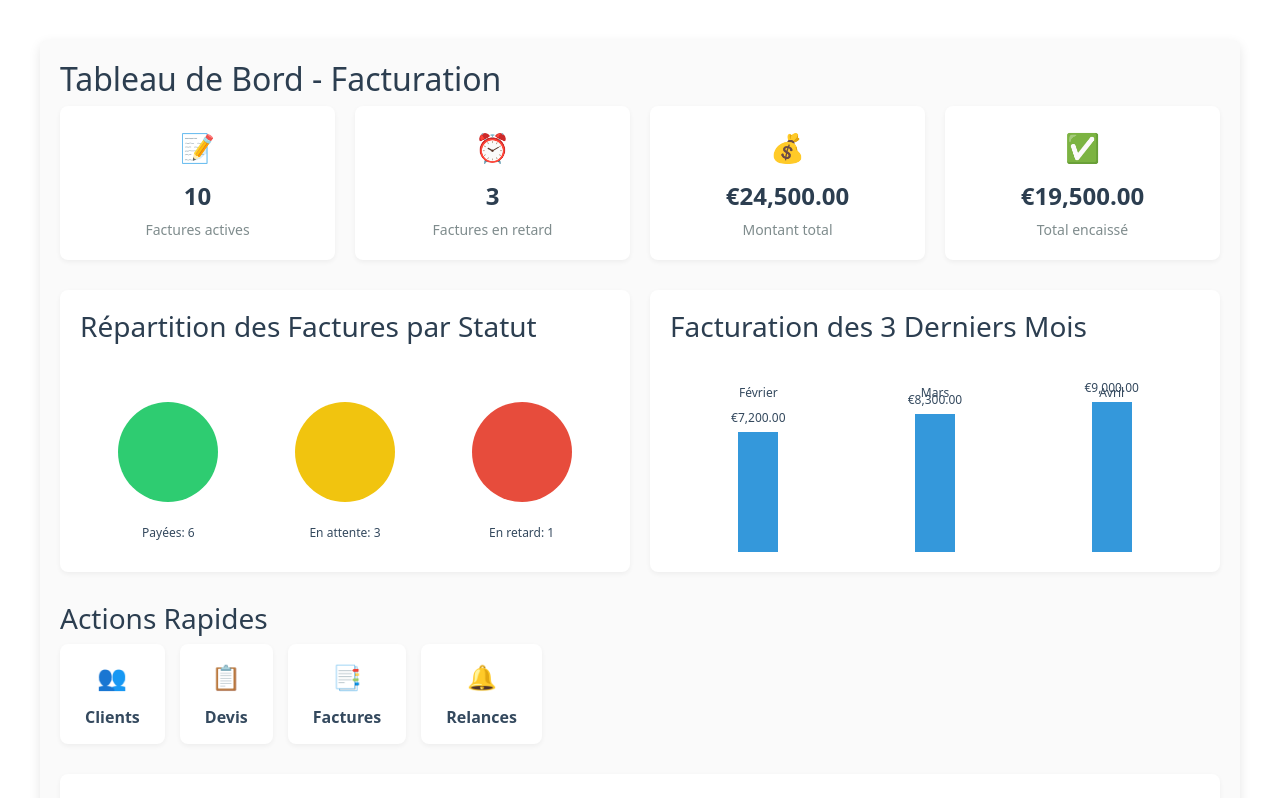
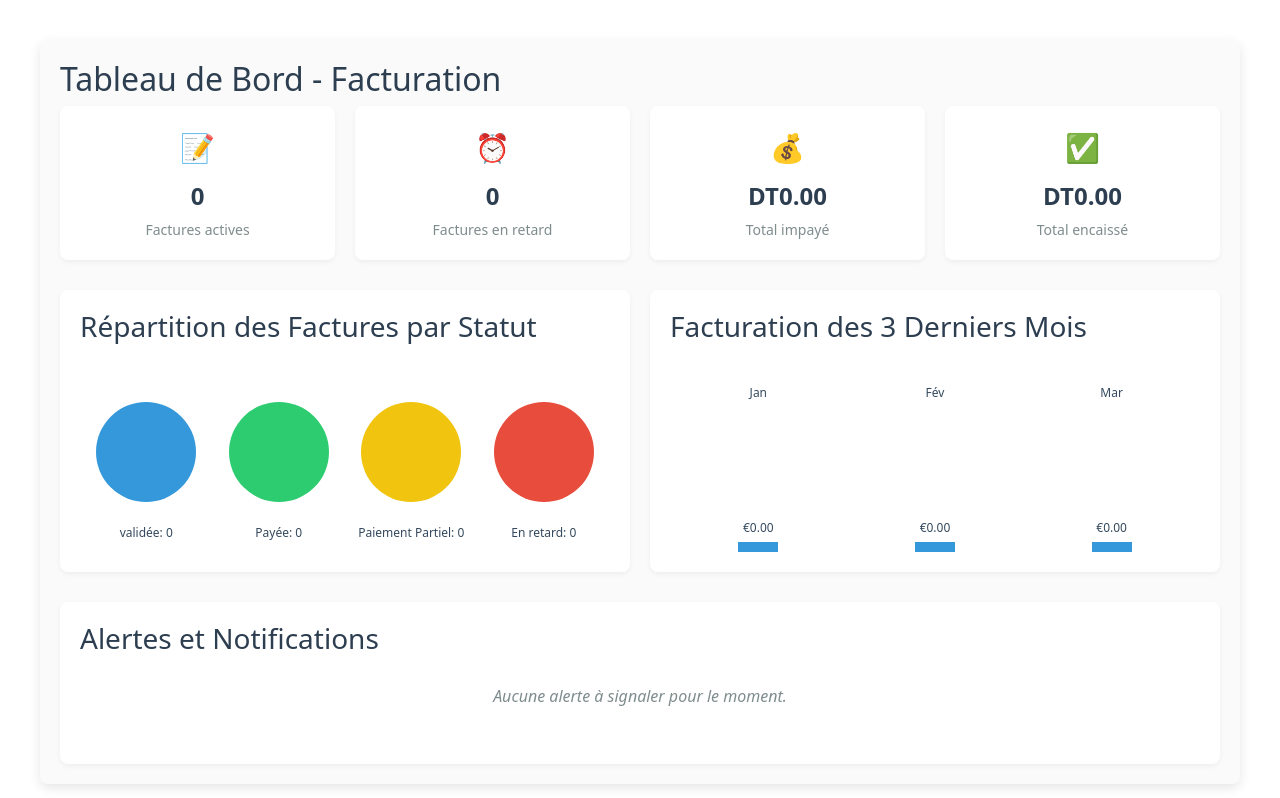
Before and after one commit to Ahmed-Zekri-Data/BilanPlus, an Angular app in the folder Frontend/: page /dashboard in a window 1280 px wide. Shown: the top 798 px of the page. Built offline with nearby package versions, Linux system fonts and the light colour scheme.

Commit message:
problème dashboard résolu

```diff
--- a/Frontend/src/app/dashboard/dashboard.component.html
+++ b/Frontend/src/app/dashboard/dashboard.component.html
@@ -16,13 +16,13 @@
 
       <div class="stat-card">
         <div class="stat-icon">💰</div>
-        <div class="stat-value">{{ totalAmount | currency:'EUR' }}</div>
-        <div class="stat-label">Montant total</div>
+        <div class="stat-value">{{ totalAmount | currency:'DT' }}</div>
+        <div class="stat-label">Total impayé </div>
       </div>
 
       <div class="stat-card">
         <div class="stat-icon">✅</div>
-        <div class="stat-value">{{ totalPaid | currency:'EUR' }}</div>
+        <div class="stat-value">{{ totalPaid | currency:'DT' }}</div>
         <div class="stat-label">Total encaissé</div>
       </div>
     </div>
@@ -58,27 +58,6 @@
       </div>
     </div>
 
-    <div class="action-row">
-      <h3>Actions Rapides</h3>
-      <div class="action-buttons">
-        <button class="action-btn" (click)="navigateToClients()">
-          <span class="action-icon">👥</span>
-          <span class="action-text">Clients</span>
-        </button>
-        <button class="action-btn" (click)="navigateToDevis()">
-          <span class="action-icon">📋</span>
-          <span class="action-text">Devis</span>
-        </button>
-        <button class="action-btn" (click)="navigateToFactures()">
-          <span class="action-icon">📑</span>
-          <span class="action-text">Factures</span>
-        </button>
-        <button class="action-btn" (click)="navigateToRelances()">
-          <span class="action-icon">🔔</span>
-          <span class="action-text">Relances</span>
-        </button>
-      </div>
-    </div>
 
     <div class="alertes-section">
       <h3>Alertes et Notifications</h3>
@@ -90,9 +69,6 @@
             <div class="alert-title">{{ alert.title }}</div>
             <div class="alert-description">{{ alert.description }}</div>
           </div>
-          <div class="alert-actions">
-            <button class="btn view-details" (click)="viewAlertDetails(alert)">Voir détails</button>
-          </div>
         </div>
       </div>
 
--- a/Frontend/src/app/dashboard/dashboard.component.ts
+++ b/Frontend/src/app/dashboard/dashboard.component.ts
@@ -7,46 +7,118 @@ import { Router } from '@angular/router';
   styleUrls: ['./dashboard.component.css']
 })
 export class DashboardComponent implements OnInit {
-  facturesCount = 10;
-  overdueCount = 3;
-  totalAmount = 24500;
-  totalPaid = 19500;
-
-  factureStatusData = [
-    { label: 'Payées', count: 6, color: '#2ecc71' },
-    { label: 'En attente', count: 3, color: '#f1c40f' },
-    { label: 'En retard', count: 1, color: '#e74c3c' }
-  ];
-
-  monthlyData = [
-    { month: 'Février', amount: 7200 },
-    { month: 'Mars', amount: 8300 },
-    { month: 'Avril', amount: 9000 }
-  ];
-
-  alerts = [
-    {
-      title: 'Facture en retard',
-      description: 'Facture #2024-008 est en retard de paiement',
-      priority: 'high',
-      icon: '⚠️'
-    },
-    {
-      title: 'Nouveau client ajouté',
-      description: 'Client "Entreprise X" a été ajouté récemment',
-      priority: 'low',
-      icon: '🆕'
-    }
-  ];
-
-  maxMonthlyAmount = Math.max(...this.monthlyData.map(d => d.amount));
+  facturesCount: number = 0;
+  overdueCount: number = 0;
+  totalAmount: number = 0;
+  totalPaid: number = 0;
+  factureStatusData: { label: string, count: number, color: string }[] = [];
+  monthlyData: { month: string, amount: number }[] = [];
+  alerts: { title: string, description: string, priority: string, icon: string, factureId?: string }[] = [];
+  maxMonthlyAmount: number = 0;
 
   constructor(private router: Router) {}
 
-  ngOnInit(): void {}
+  ngOnInit(): void {
+    this.loadData();
+  }
+
+  loadData(): void {
+    const factures = JSON.parse(localStorage.getItem('factures') || '[]');
+    const paiements = JSON.parse(localStorage.getItem('paiements') || '[]');
+    const clients = JSON.parse(localStorage.getItem('clients') || '[]');
+    const devis = JSON.parse(localStorage.getItem('devis') || '[]');
+
+    this.facturesCount = factures.filter((f: any) => f.statut !== 'Payée').length;
+    this.overdueCount = factures.filter((f: any) => f.statut === 'En retard').length;
+
+    // Calculer le montant total impayé
+    this.totalAmount = factures.reduce((sum: number, f: any) => {
+      if (f.statut === 'Payée') return sum; // Ignorer les factures payées
+      const facturePayments = paiements.filter((p: any) => p.factureId === f._id);
+      const totalPaidForFacture = facturePayments.reduce((paymentSum: number, p: any) => paymentSum + Number(p.montant || 0), 0);
+      const remaining = Number(f.montantTTC || 0) - totalPaidForFacture;
+      return sum + Math.max(0, remaining);
+    }, 0);
+
+    this.totalPaid = paiements.reduce((sum: number, p: any) => sum + Number(p.montant || 0), 0);
+
+    const statusCounts: { [key: string]: number } = {};
+    factures.forEach((f: any) => {
+      statusCounts[f.statut] = (statusCounts[f.statut] || 0) + 1;
+    });
+    const devisEnCoursCount = devis.filter((d: any) =>
+  ! ['En retard', 'Paiement Partiel', 'Payée'].includes(d.statut || 'En cours')
+    ).length;
+    this.factureStatusData = [
+      { label: 'validée', count: devisEnCoursCount, color: '#3498db' },
+      { label: 'Payée', count: statusCounts['Payée'] || 0, color: '#2ecc71' },
+      { label: 'Paiement Partiel', count: statusCounts['Paiement Partiel'] || 0, color: '#f1c40f' },
+      { label: 'En retard', count: statusCounts['En retard'] || 0, color: '#e74c3c' }
+    ];
+
+    const today = new Date();
+    const months = ['Jan', 'Fév', 'Mar', 'Avr', 'Mai', 'Juin', 'Juil', 'Août', 'Sep', 'Oct', 'Nov', 'Déc'];
+    this.monthlyData = [];
+    for (let i = 2; i >= 0; i--) {
+      const monthDate = new Date(today.getFullYear(), today.getMonth() - i, 1);
+      const monthName = months[monthDate.getMonth()];
+      const amount = factures
+        .filter((f: any) => {
+          const emissionDate = new Date(f.dateEmission);
+          return emissionDate.getFullYear() === monthDate.getFullYear() &&
+                 emissionDate.getMonth() === monthDate.getMonth();
+        })
+        .reduce((sum: number, f: any) => sum + Number(f.montantTTC || 0), 0);
+      this.monthlyData.push({ month: monthName, amount });
+    }
+    this.maxMonthlyAmount = Math.max(...this.monthlyData.map(m => m.amount), 1);
+
+    this.alerts = [];
+    factures.forEach((f: any) => {
+      const echeance = new Date(f.echeance);
+      const todayDate = new Date();
+      const diffTime = echeance.getTime() - todayDate.getTime();
+      const diffDays = Math.ceil(diffTime / (1000 * 60 * 60 * 24));
+      const client = clients.find((c: any) => c._id === f.client || c.nom === f.client);
+      const clientName = client ? client.nom : 'Client inconnu';
+
+      if (f.statut === 'En retard') {
+        this.alerts.push({
+          title: `Facture ${f.reference} en retard`,
+          description: `Facture pour ${clientName} en retard de ${-diffDays} jour(s). Montant: ${f.montantTTC} EUR.`,
+          priority: 'high',
+          icon: '⚠️',
+          factureId: f._id
+        });
+      } else if (diffDays <= 3 && diffDays >= 0 && f.statut !== 'Payée') {
+        this.alerts.push({
+          title: `Facture ${f.reference} à échéance proche`,
+          description: `Facture pour ${clientName} due dans ${diffDays} jour(s). Montant: ${f.montantTTC} EUR.`,
+          priority: 'medium',
+          icon: '⏰',
+          factureId: f._id
+        });
+      }
+    });
+
+    const newClients = clients.filter((c: any) => {
+      const creationDate = new Date(c.createdAt || Date.now());
+      const diffTime = Date.now() - creationDate.getTime();
+      const diffDays = diffTime / (1000 * 60 * 60 * 24);
+      return diffDays <= 7;
+    });
+    newClients.forEach((c: any) => {
+      this.alerts.push({
+        title: `Nouveau client ajouté`,
+        description: `Client "${c.nom}" a été ajouté récemment.`,
+        priority: 'low',
+        icon: '🆕'
+      });
+    });
+  }
 
   getPercentage(value: number, max: number): number {
-    return (value / max) * 100;
+    return max > 0 ? (value / max) * 100 : 0;
   }
 
   navigateToClients(): void {
@@ -66,6 +138,10 @@ export class DashboardComponent implements OnInit {
   }
 
   viewAlertDetails(alert: any): void {
-    alert('Détail alerte : ' + alert.title);
+    if (alert.factureId) {
+      this.router.navigate(['/factures', alert.factureId]);
+    } else {
+      alert('Détail alerte : ' + alert.title);
+    }
   }
 }
--- a/Frontend/src/app/devis-form/devis-form.component.html
+++ b/Frontend/src/app/devis-form/devis-form.component.html
@@ -31,7 +31,7 @@
           <div *ngFor="let produit of produitsArray.controls; let i = index" [formGroupName]="i" class="produit-item">
             <select formControlName="produitId">
               <option value="">Sélectionner un produit</option>
-              <option *ngFor="let produit of produitsList" [value]="produit._id">{{ produit.nom }} - {{ produit.prix }}€</option>
+              <option *ngFor="let produit of produitsList" [value]="produit._id">{{ produit.nom }} - {{ produit.prix }}DT</option>
             </select>
             <input type="number" formControlName="quantite" placeholder="Quantité" min="1">
             <button type="button" class="btn delete" (click)="removeProduit(i)">Supprimer</button>
--- a/Frontend/src/app/devis-list/devis-list.component.html
+++ b/Frontend/src/app/devis-list/devis-list.component.html
@@ -38,7 +38,7 @@
         <td>{{ getClientName(devis.client) }}</td>
         <td>{{ devis.dateEmission | date:'dd/MM/yyyy' }}</td>
         <td>{{ devis.echeance | date:'dd/MM/yyyy' }}</td>
-        <td>{{ devis.montantTTC | currency:'EUR' }}</td>
+        <td>{{ devis.montantTTC | currency:'DT' }}</td>
         <td>
           <span class="status-badge" [ngClass]="'status-' + devis.statut.toLowerCase().replace(' ', '-')">
             {{ devis.statut }}
--- a/Frontend/src/app/facture-list/facture-list.component.html
+++ b/Frontend/src/app/facture-list/facture-list.component.html
@@ -42,7 +42,7 @@
         <td>{{ getClientName(facture.client) }}</td>
         <td>{{ facture.dateEmission | date:'dd/MM/yyyy' }}</td>
         <td>{{ facture.echeance | date:'dd/MM/yyyy' }}</td>
-        <td>{{ facture.montantTTC | currency:'EUR' }}</td>
+        <td>{{ facture.montantTTC | currency:'DT' }}</td>
         <td>
           <span class="status-badge" [ngClass]="'status-' + facture.statut.toLowerCase().replace(' ', '-')">
             {{ facture.statut }}
```
Also changed, not shown: Frontend/src/app/relance-automation/relance-automation.component.html (+2 -11 lines).
